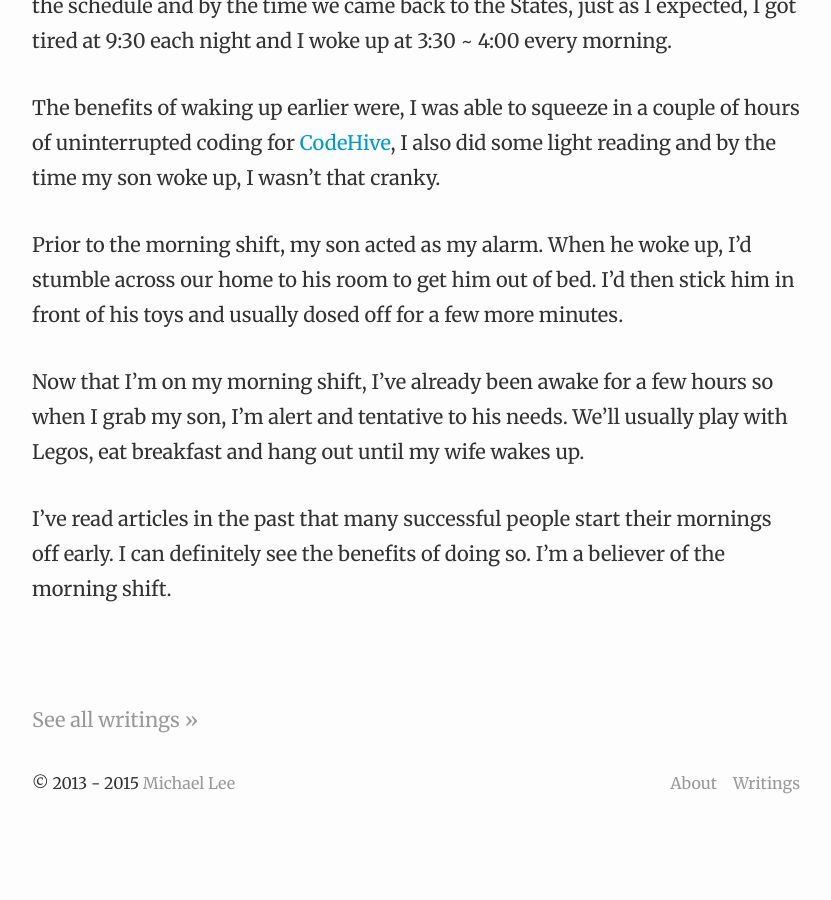
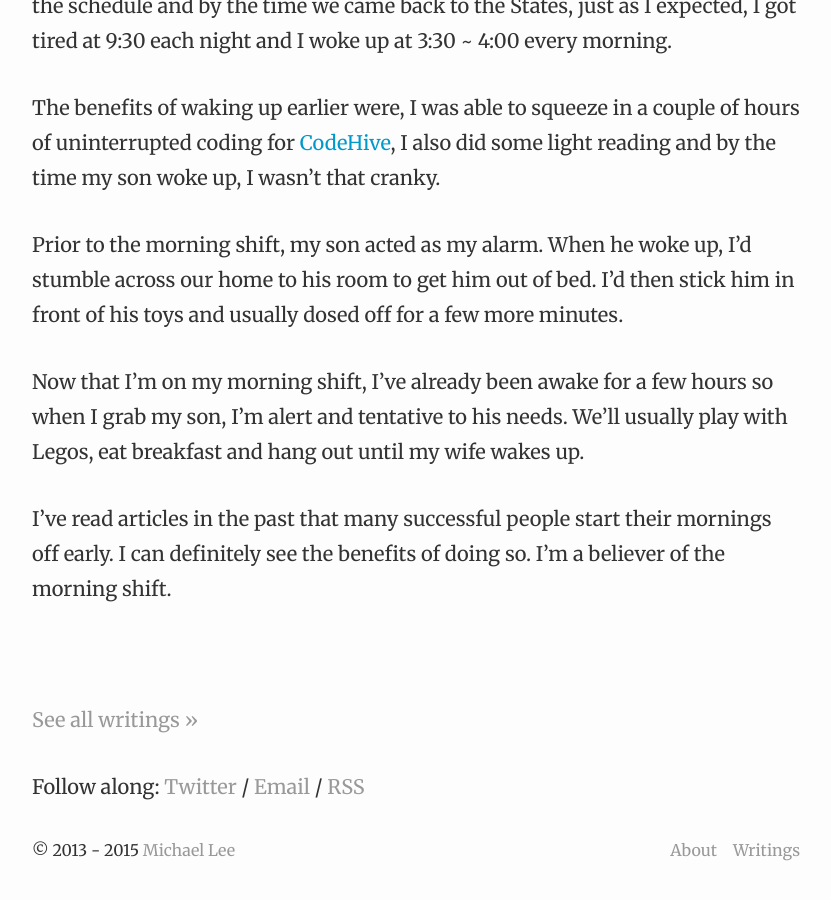
Before and after one commit to michaellee/old-michaelsoolee.com, a Jekyll site: the page built from index.html, in a window 1280 px wide and 900 px high, scrolled down 1304 px. Shown: the whole window, without its empty margins (224-1055 px from the left). Built offline with Jekyll 4.4.1, drawn with Linux system fonts in a browser that asks for light colours; the list of posts is cut into pages by our own code; before the commit the page ends 2137 px from its top, so only the background shows below that.

Commit message:
Index: Added follow links

```diff
--- a/index.html
+++ b/index.html
@@ -14,4 +14,4 @@ layout: default
 
 <p><a href="{{ site.url }}/writings/" class="gray">See all writings &raquo;</a></p>
 
-<!-- <p class="rss-subscribe">subscribe <a href="{{ "/feed.xml" | prepend: site.baseurl }}">via RSS</a></p> -->
+<p>Follow along: <a href="https://twitter.com/hellomichaellee" class="gray">Twitter</a> / <a href="http://eepurl.com/-zz01" class="gray">Email</a> / <a href="{{ "/feed.xml" | prepend: site.baseurl }}" class="gray">RSS</a></p>
```
